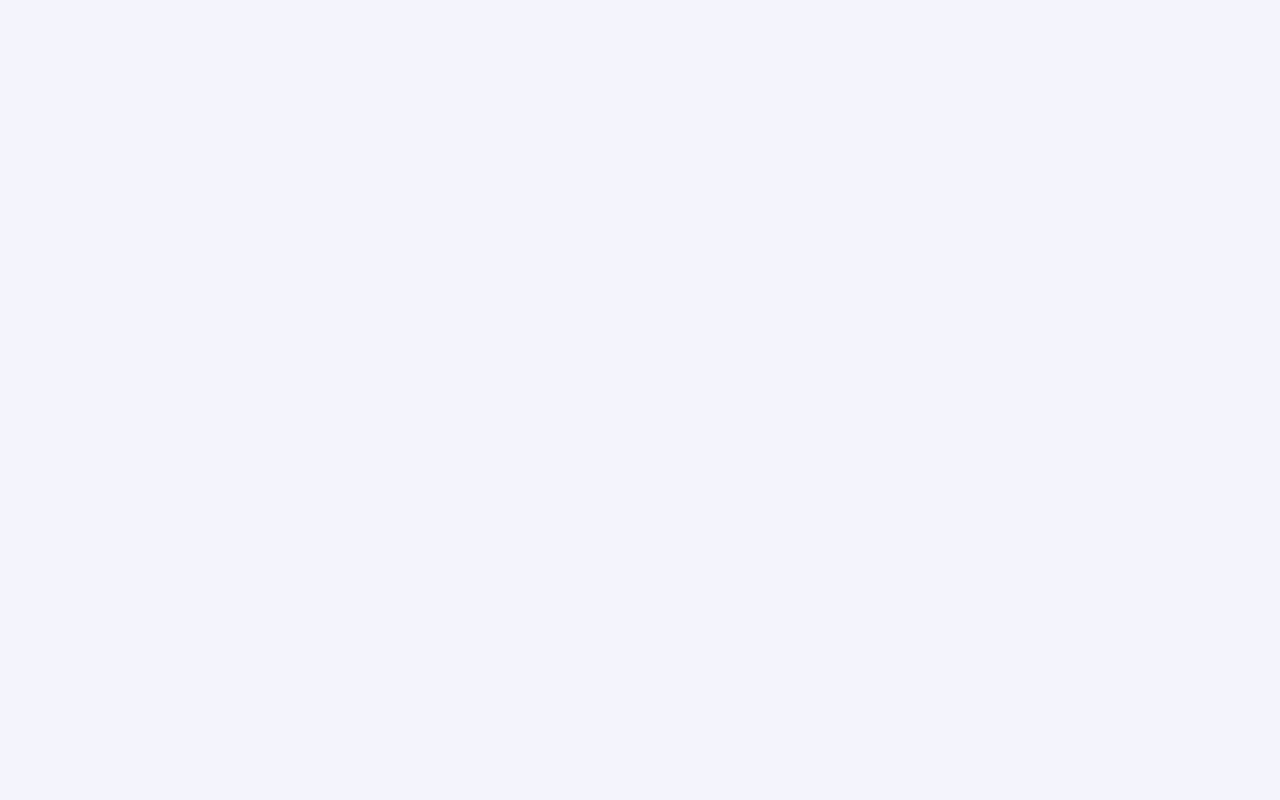
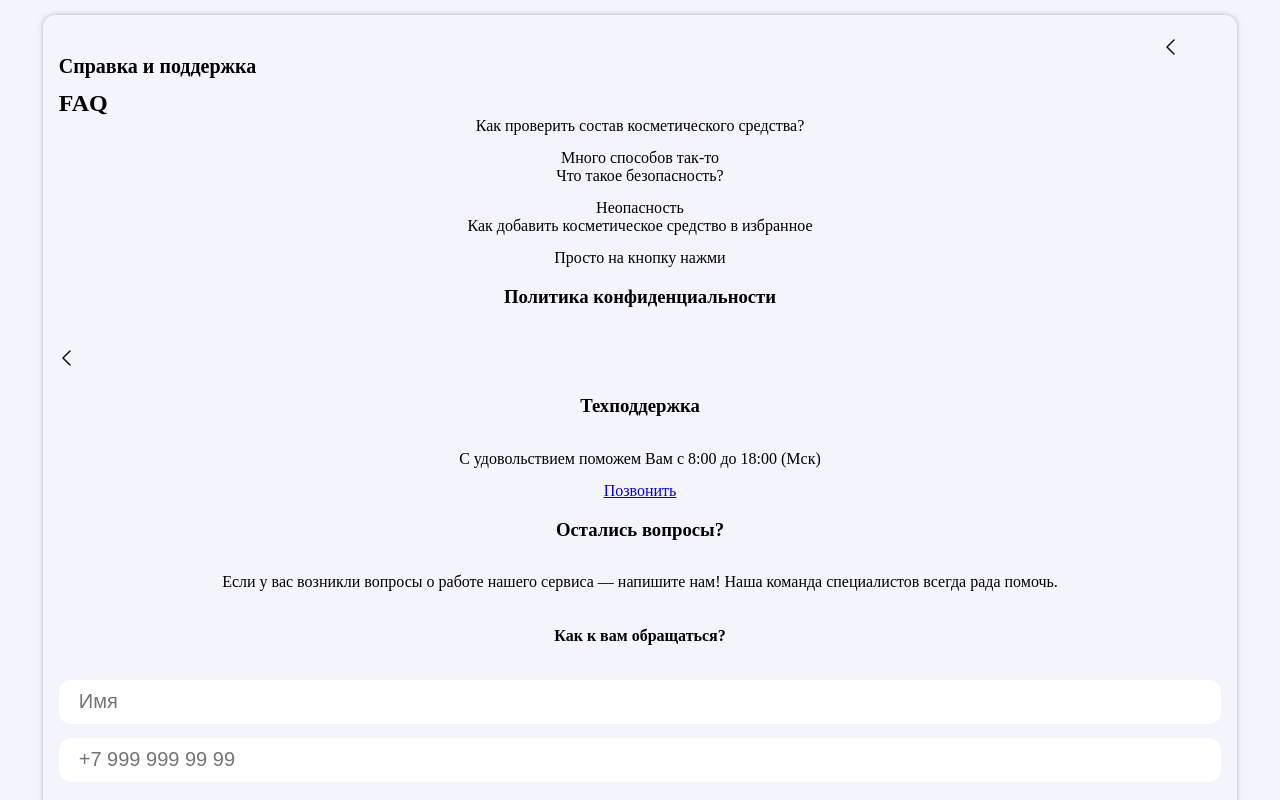
Before and after one commit to jesusdangerous/cosmetic-telegram-mini-app, a Vue app: page /support in a window 1280 px wide. Before the commit this address had no page. Shown: the top 800 px of the page. Built offline with nearby package versions, Linux system fonts and the light colour scheme.

Commit message:
add: layout support-page

```diff
--- a/src/router/index.js
+++ b/src/router/index.js
@@ -5,6 +5,7 @@ import CheckNumber from '@/views/check-number.vue'
 import MainPage from '@/views/main-page.vue'
 import AccountUser from '@/views/account-user.vue'
 import WarningModal from '@/views/warning.vue'
+import SupportPage from '@/views/support.vue'
 
 const router = createRouter({
   history: createWebHistory(import.meta.env.BASE_URL),
@@ -38,6 +39,11 @@ const router = createRouter({
       path: '/warning',
       name: 'warning',
       component: WarningModal,
+    },
+    {
+      path: '/support',
+      name: 'support',
+      component: SupportPage,
     }
   ],
 })
--- a/src/views/main.vue
+++ b/src/views/main.vue
@@ -4,4 +4,5 @@
   <router-link to="/main-page"></router-link>
   <router-link to="/account-user"></router-link>
   <router-link to="/warning"></router-link>
+  <router-link to="/support"></router-link>
 </template>
--- /dev/null
+++ b/src/views/support.vue
@@ -0,0 +1,67 @@
+<template>
+  <div class="page-wrapper">
+    <header>
+      <IconButton><img src="../assets/images/arrow-back.svg"></IconButton>
+      <h1>Справка и поддержка</h1>
+    </header>
+    <main>
+      <h2>FAQ</h2>
+      <article class="quetions">
+        <div class="dropdown">
+          <span>Как проверить состав косметического средства?</span>
+          <div class="dropdown-content">
+            <p>Много способов так-то</p>
+          </div>
+        </div>
+        <div class="dropdown">
+          <span>Что такое безопасность?</span>
+          <div class="dropdown-content">
+            <p>Неопасность</p>
+          </div>
+        </div>
+        <div class="dropdown">
+          <span>Как добавить косметическое средство в избранное</span>
+          <div class="dropdown-content">
+            <p>Просто на кнопку нажми</p>
+          </div>
+        </div>
+      </article>
+      <article>
+        <div>
+          <h3>Политика конфиденциальности</h3>
+          <IconButton><img src="../assets/images/arrow-back.svg"></IconButton>
+        </div>
+        <div>
+          <h3>Техподдержка</h3>
+          <div>
+            <p>С удовольствием поможем Вам с 8:00 до 18:00 (Мск)</p>
+            <a href="#">Позвонить</a>
+          </div>
+        </div>
+        <div>
+          <h3>Остались вопросы?</h3>
+          <div>
+            <p>Если у вас возникли вопросы
+              о работе нашего сервиса — напишите
+              нам! Наша команда специалистов
+              всегда рада помочь.</p>
+            <h4>Как к вам обращаться?</h4>
+            <Input placeholder="Имя"></Input>
+            <Input type="phone" placeholder="+7 999 999 99 99"></Input>
+          </div>
+          <div>
+            <h4>Ваш вопрос</h4>
+            <textarea placeholder="Вопросы, комментарии, предложения"></textarea>
+            <Button text="Отправить"></Button>
+          </div>
+        </div>
+      </article>
+    </main>
+  </div>
+</template>
+
+<script setup>
+  import Button from '@/components/UI/Button.vue';
+  import Input from '@/components/UI/Input.vue';
+  import IconButton from '@/components/UI/IconButton.vue';
+</script>
```
